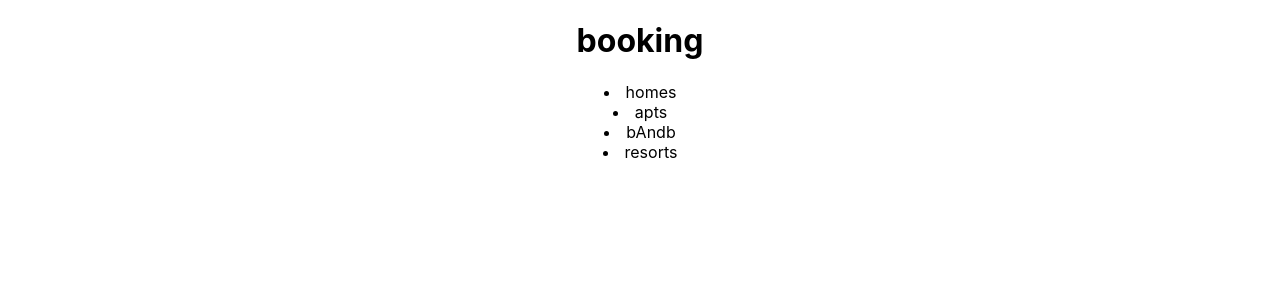
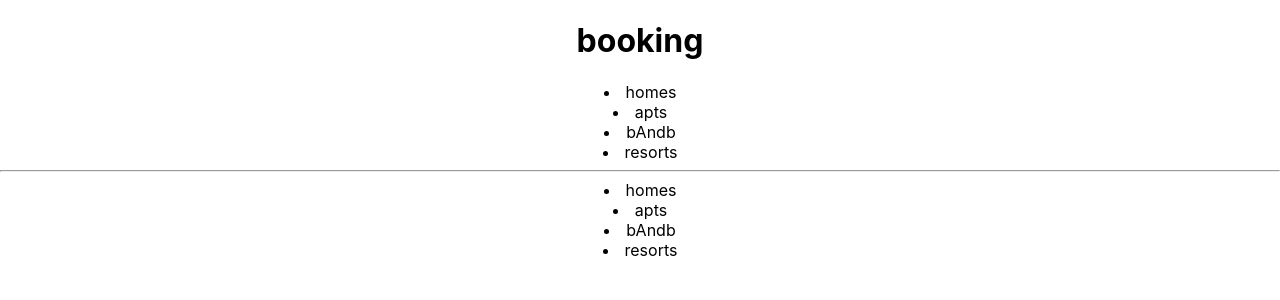
Before and after one commit to YehorKholodiuk/BookingPropsWorkout, a React (Create React App) app: page / in a window 1280 px wide. Shown: the top 300 px of the page. Built offline with nearby package versions, Linux system fonts and the light colour scheme.

Commit message:
initial commit

```diff
--- a/src/Menu.js
+++ b/src/Menu.js
@@ -10,6 +10,8 @@ const Menu = (props) => {
             <MenuItem menuItem={props.menu[1]}/>
             <MenuItem menuItem={props.menu[2]}/>
             <MenuItem menuItem={props.menu[3]}/>
+            <hr/>
+            {props.menu.map(el => <MenuItem menuItem={el}/>)}
         </div>
     );
 };
```
